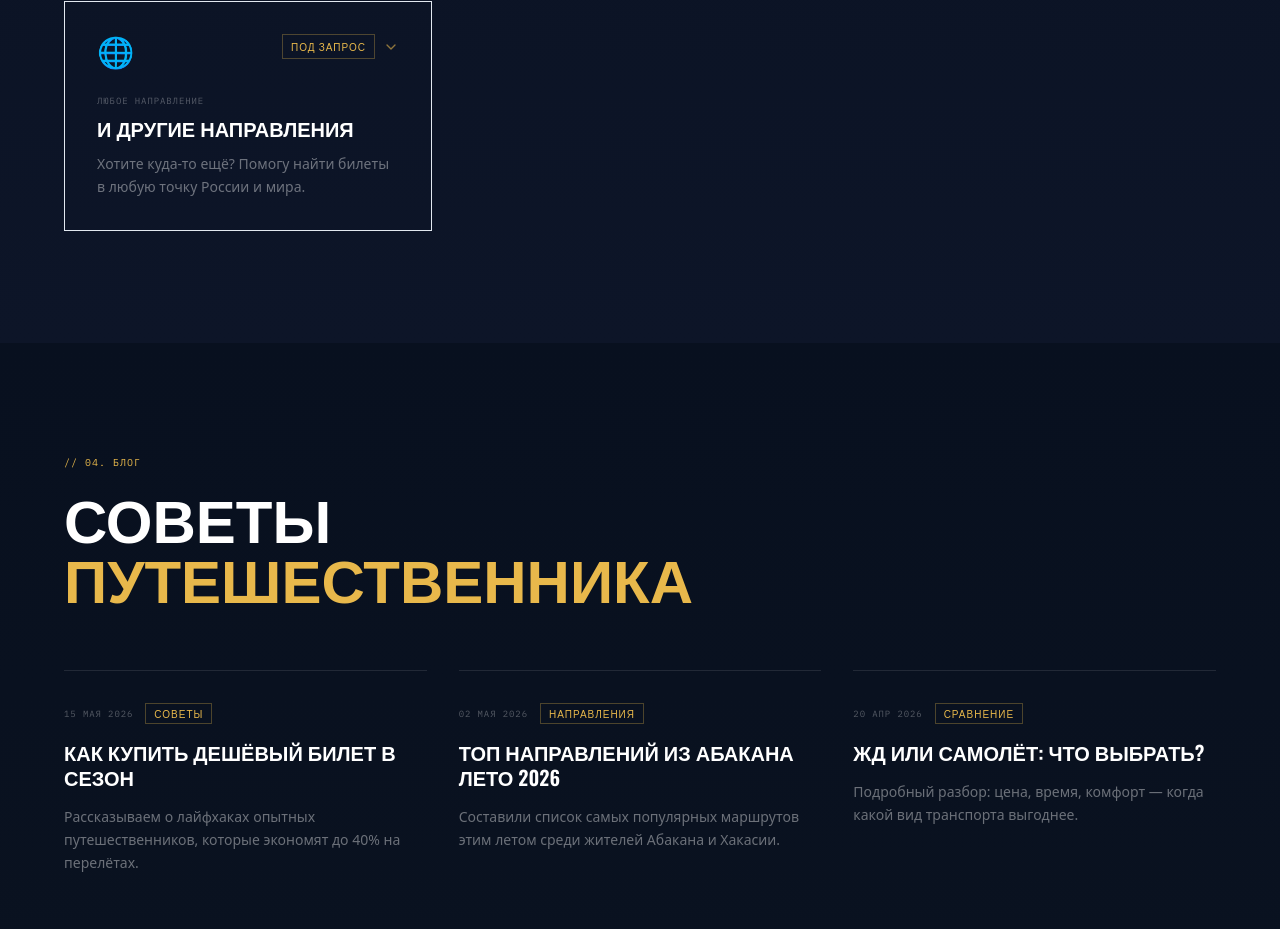
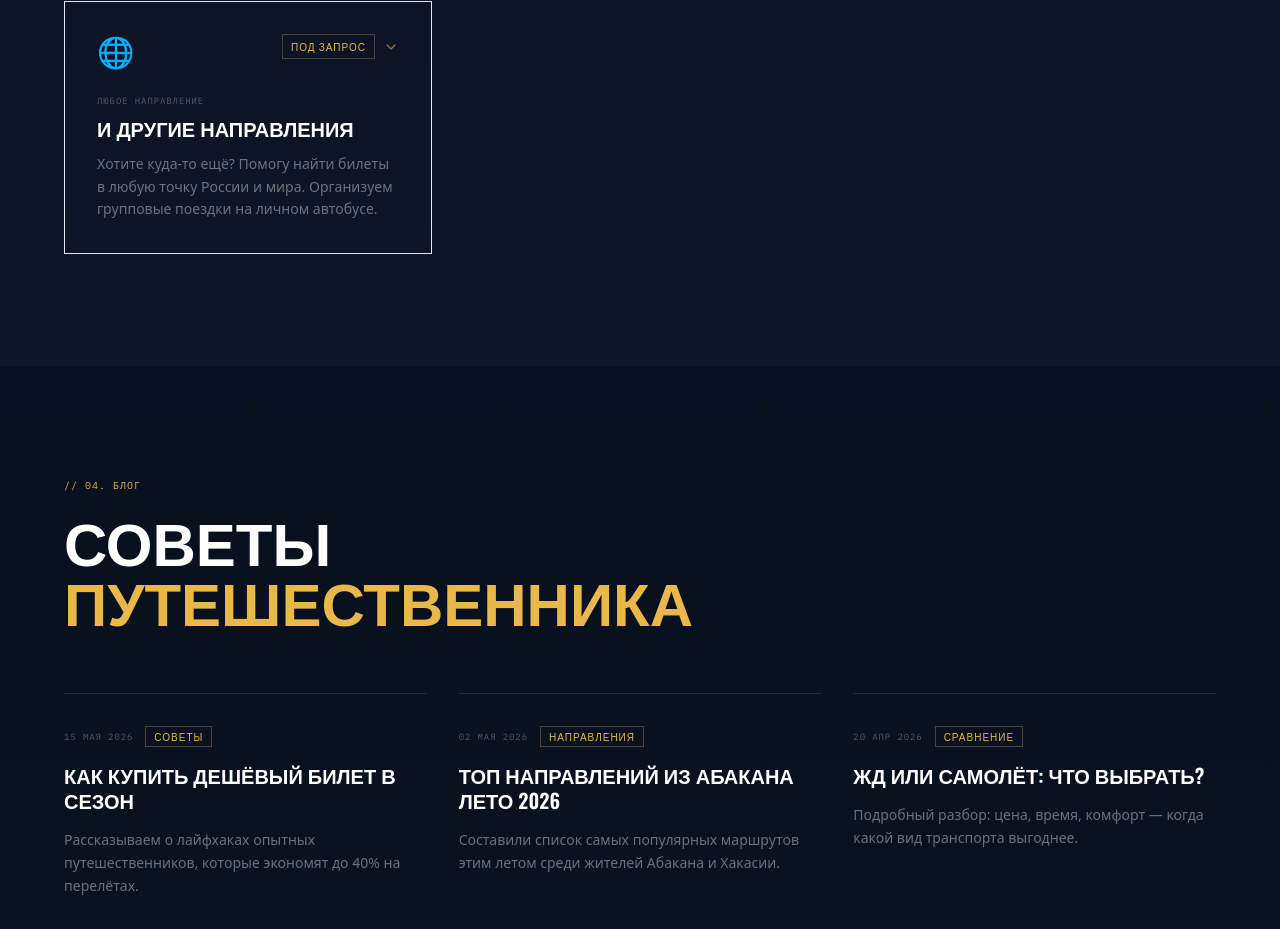
Before and after one commit to pr-poehali-dev/beautiful-landing-page, a React (Vite) app: page / in a window 1280 px wide. Shown: the part 3911-4840 px from the top of the page. Built offline with nearby package versions, Linux system fonts and the light colour scheme.

Commit message:
Добавить групповые поездки на автобусе

```diff
--- a/src/pages/Index.tsx
+++ b/src/pages/Index.tsx
@@ -109,10 +109,11 @@ const TRAVEL = [
   {
     region: "Любое направление",
     title: "И другие направления",
-    desc: "Хотите куда-то ещё? Помогу найти билеты в любую точку России и мира.",
+    desc: "Хотите куда-то ещё? Помогу найти билеты в любую точку России и мира. Организуем групповые поездки на личном автобусе.",
     tag: "Под запрос",
     emoji: "🌐",
     details: [
+      "🚌 Групповые поездки на личном автобусе — организуем выезды для компаний, коллективов, семей. Комфортный транспорт, согласованный маршрут, без пересадок.",
       "✈️ Любые авиамаршруты — Москва, Санкт-Петербург, Сочи, Казань, за рубеж и не только.",
       "🚂 ЖД билеты по всей России — любое направление, любой класс вагона.",
       "🗺️ Индивидуальный подбор маршрута — расскажите куда хотите, и я найду оптимальный вариант.",
```
